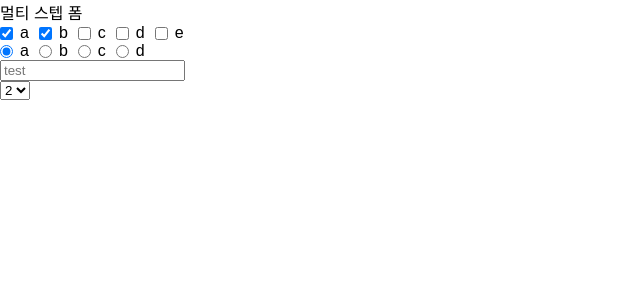
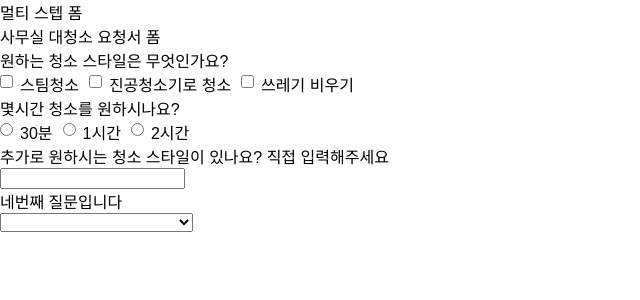
Before and after one commit to ong-ar/multi-steps-form, a React (Create React App) app: page / in a window 1280 px wide. Shown: the top 300 px of the page, without its empty margins (0-640 px from the left). Built offline with nearby package versions, Linux system fonts and the light colour scheme.

Commit message:
input.json 을 이용하여 multistepform 구현 및 테스트

```diff
--- /dev/null
+++ b/json.d.ts
@@ -0,0 +1,4 @@
+declare module "*.json" {
+  const value: any;
+  export default value;
+}
--- a/src/Components/Checkbox/CheckboxGroup.tsx
+++ b/src/Components/Checkbox/CheckboxGroup.tsx
@@ -4,14 +4,16 @@ import Checkbox from "./Checkbox";
 interface IProps {
   name?: string;
   defaultValues?: string[];
-  onChange?: (checkedValue: string[]) => void;
+  onChange?: (checkedValue: string[], groupId?: string | number) => void;
+  groupId?: string | number;
 }
 
 const CheckboxGroup: React.FC<IProps> = ({
   name,
   defaultValues,
   onChange,
-  children
+  children,
+  groupId
 }) => {
   const [values, setValues] = React.useState<string[]>(defaultValues || []);
 
@@ -29,7 +31,7 @@ const CheckboxGroup: React.FC<IProps> = ({
 
     // CheckboxGroup onChange
     if (onChange) {
-      onChange(changedValues);
+      onChange(changedValues, groupId);
     }
   };
 
--- /dev/null
+++ b/src/Components/MultiStepForm/MultiStepForm.tsx
@@ -0,0 +1,158 @@
+import * as React from "react";
+import { Checkbox, CheckboxGroup } from "../Checkbox";
+import { Radio, RadioGroup } from "../Radio";
+import { TextInput } from "../TextInput";
+import { Select, Option } from "../Select";
+import input from "../../assets/input.json";
+
+interface IOption {
+  id: string | number;
+  text: string;
+}
+
+interface IInputItem {
+  itemId: string | number;
+  title: string;
+  formType: string | number;
+  options: IOption[];
+}
+
+const CHECKBOX = 1;
+const RADIO = 2;
+const TEXTINPUT = 3;
+const SELECTBOX = 4;
+
+const MainForm: React.FC = () => {
+  const multiStepId = input.formId;
+  const multiStepTitle = input.title;
+  const stepItems: IInputItem[] = input.items;
+  const stepCount = stepItems.length;
+
+  //   const [currentStep, setCurrentStep] = React.useState(1);
+
+  // output 초기화
+  const [output, setOutput] = React.useState({
+    id: multiStepId,
+    items: Array.from(new Array(stepCount), (v, k) => {
+      return { id: stepItems[k].itemId, answer: "" };
+    })
+  });
+
+  const updateOutput = (itemId: string | number, value: string) => {
+    const updatedOutput = output;
+    updatedOutput.items = updatedOutput.items.map(item => {
+      if (item.id === itemId) {
+        return { id: itemId, answer: value };
+      } else {
+        return item;
+      }
+    });
+
+    setOutput(updatedOutput);
+    console.log(updatedOutput);
+  };
+
+  // checkboxgroup onchange
+  const checkboxGroupChangeHandler = (
+    values: string[],
+    itemId: string | number
+  ) => {
+    console.log(values, itemId);
+
+    updateOutput(itemId, values.join());
+  };
+
+  // radiogroup onchange
+  const radioGroupChangeHandler = (value: string, itemId: string | number) => {
+    updateOutput(itemId, value);
+  };
+
+  // textinput onchange
+  const textInputChangeHandler = (value: string, itemId: string | number) => {
+    updateOutput(itemId, value);
+  };
+
+  // select onchange
+  const SelectChangeHandler = (value: string, itemId: string | number) => {
+    updateOutput(itemId, value);
+  };
+
+  // items(json) -> component 변환 함수
+  const convertItemToStep = (item: IInputItem) => {
+    switch (item.formType) {
+      case CHECKBOX:
+        return (
+          <CheckboxGroup
+            onChange={checkboxGroupChangeHandler}
+            groupId={item.itemId}
+          >
+            {item.options.map(option => (
+              <Checkbox value={option.text} key={option.id}>
+                {option.text}
+              </Checkbox>
+            ))}
+          </CheckboxGroup>
+        );
+      case RADIO:
+        return (
+          <RadioGroup
+            onChange={radioGroupChangeHandler}
+            name={"" + item.itemId}
+            groupId={item.itemId}
+          >
+            {item.options.map(option => (
+              <Radio value={option.text} key={option.id}>
+                {option.text}
+              </Radio>
+            ))}
+          </RadioGroup>
+        );
+      case TEXTINPUT:
+        return (
+          <TextInput onChange={textInputChangeHandler} itemId={item.itemId} />
+        );
+      case SELECTBOX:
+        return (
+          <Select
+            onChange={SelectChangeHandler}
+            defaultValue=""
+            itemId={item.itemId}
+          >
+            <Option value="" disabled={true} />
+            {item.options.map(option => (
+              <Option value={option.text} key={option.id}>
+                {option.text}
+              </Option>
+            ))}
+          </Select>
+        );
+    }
+    return null;
+  };
+
+  console.log(output);
+
+  //   const next = () => {
+  //     setCurrentStep(currentStep >= stepCount ? stepCount : currentStep + 1);
+  //   };
+
+  //   const prev = () => {
+  //     setCurrentStep(currentStep <= 1 ? 1 : currentStep - 1);
+  //   };
+
+  return (
+    <div>
+      <div>{multiStepTitle}</div>
+      {stepItems.map((stepItem: IInputItem, index) => {
+        return (
+          <div key={index}>
+            <div>{stepItem.title}</div>
+            {convertItemToStep(stepItem)}
+          </div>
+        );
+      })}
+    </div>
+  );
+};
+
+export default MainForm;
--- /dev/null
+++ b/src/Components/MultiStepForm/index.ts
@@ -0,0 +1,2 @@
+import MultiStepForm from "./MultiStepForm";
+export default MultiStepForm;
--- a/src/Components/Radio/RadioGroup.tsx
+++ b/src/Components/Radio/RadioGroup.tsx
@@ -4,20 +4,22 @@ import Radio from "./Radio";
 interface IProps {
   name: string;
   defaultValue?: string;
-  onChange?: (checkedValue: string) => void;
+  onChange?: (checkedValue: string, groupId?: string | number) => void;
+  groupId?: string | number;
 }
 
 const RadioGroup: React.FC<IProps> = ({
   name,
   defaultValue,
   onChange,
-  children
+  children,
+  groupId
 }) => {
   // Radio Change handler
   const onRadioChange: React.ChangeEventHandler<HTMLInputElement> = e => {
     // RadioGroup onChange
     if (onChange) {
-      onChange(e.target.value);
+      onChange(e.target.value, groupId);
     }
   };
 
--- a/src/Components/Select/Select.tsx
+++ b/src/Components/Select/Select.tsx
@@ -1,14 +1,26 @@
 import * as React from "react";
 
 interface IProps {
-  onChange?: (e: React.ChangeEvent<HTMLSelectElement>) => void;
+  onChange?: (changedValue: string, itemId?: string | number) => void;
   defaultValue?: string;
+  itemId?: string | number;
 }
 
-const Select: React.SFC<IProps> = ({ children, onChange, defaultValue }) => {
+const Select: React.SFC<IProps> = ({
+  children,
+  onChange,
+  defaultValue,
+  itemId
+}) => {
+  const onSelectChange: React.ChangeEventHandler<HTMLSelectElement> = e => {
+    // Select onChange
+    if (onChange) {
+      onChange(e.target.value, itemId);
+    }
+  };
   return (
     <div>
-      <select onChange={onChange} value={defaultValue}>
+      <select onChange={onSelectChange} defaultValue={defaultValue}>
         {children}
       </select>
     </div>
--- a/src/Components/TextInput/TextInput.tsx
+++ b/src/Components/TextInput/TextInput.tsx
@@ -1,12 +1,22 @@
 import * as React from "react";
 
 interface IProps {
-  onChange?: (e: React.ChangeEvent<HTMLInputElement>) => void;
+  onChange?: (changedValue: string, itemId?: string | number) => void;
   placeholder?: string;
+  itemId?: string | number;
 }
 
-const TextInput: React.SFC<IProps> = ({ onChange, placeholder }) => {
-  return <input type="text" onChange={onChange} placeholder={placeholder} />;
+const TextInput: React.SFC<IProps> = ({ onChange, placeholder, itemId }) => {
+  const onTextInputChange: React.ChangeEventHandler<HTMLInputElement> = e => {
+    // TextInput onChange
+    if (onChange) {
+      onChange(e.target.value, itemId);
+    }
+  };
+
+  return (
+    <input type="text" onChange={onTextInputChange} placeholder={placeholder} />
+  );
 };
 
 export default TextInput;
--- a/src/Routes/Home/HomePresenter.tsx
+++ b/src/Routes/Home/HomePresenter.tsx
@@ -1,55 +1,12 @@
 import * as React from "react";
-import { Checkbox, CheckboxGroup } from "../../Components/Checkbox";
-import { Radio, RadioGroup } from "../../Components/Radio";
-import { TextInput } from "../../Components/TextInput";
-import { Select, Option } from "../../Components/Select";
+import MultiStepForm from "../../Components/MultiStepForm";
 
 const HomePresenter: React.SFC = () => {
-  const onCheckboxChange = (values: string[]) => {
-    console.log(values);
-  };
-
-  const onRadioChange = (value: string) => {
-    console.log(value);
-  };
-
-  const onTextInputChange = (e: React.ChangeEvent<HTMLInputElement>) => {
-    console.log(e.target.value);
-  };
-
-  const onSelectChange = (e: React.ChangeEvent<HTMLSelectElement>) => {
-    console.log(e.target.value);
-  };
   return (
     <div>
       멀티 스텝 폼
       <div>
-        <CheckboxGroup
-          name="abc"
-          onChange={onCheckboxChange}
-          defaultValues={["a", "b"]}
-        >
-          <Checkbox value="a">a</Checkbox>
-          <Checkbox value="b">b</Checkbox>
-          <Checkbox value="c">c</Checkbox>
-          <Checkbox value="d">d</Checkbox>
-          <Checkbox value="e">e</Checkbox>
-        </CheckboxGroup>
-
-        <RadioGroup name="abc" onChange={onRadioChange} defaultValue="a">
-          <Radio value="a">a</Radio>
-          <Radio value="b">b</Radio>
-          <Radio value="c">c</Radio>
-          <Radio value="d">d</Radio>
-        </RadioGroup>
-
-        <TextInput placeholder="test" onChange={onTextInputChange} />
-
-        <Select onChange={onSelectChange} defaultValue="2">
-          <Option value="1">1</Option>
-          <Option value="2">2</Option>
-          <Option value="3">3</Option>
-        </Select>
+        <MultiStepForm />
       </div>
     </div>
   );
--- a/tslint.json
+++ b/tslint.json
@@ -4,11 +4,13 @@
     "exclude": [
       "config/**/*.js",
       "node_modules/**/*.ts",
-      "coverage/lcov-report/*.js"
+      "coverage/lcov-report/*.js",
+      "src/assets/*.json"
     ]
   },
   "rules": {
     "ordered-imports": false,
-    "no-console": false
+    "no-console": false,
+    "object-literal-sort-keys": false
   }
 }
```
Also changed, not shown: 1 other file (tests, documents, lock files or other folders).
